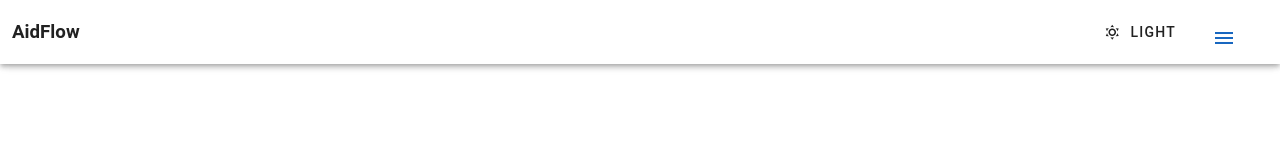
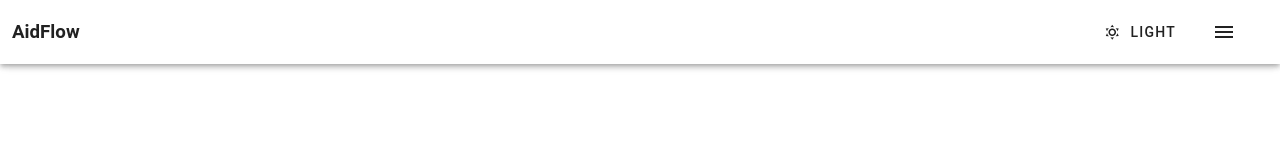
Before and after one commit to addeligero/ScanCount-, a Vue app: page /dashboard in a window 1280 px wide. Shown: the top 160 px of the page. Built offline with nearby package versions, Linux system fonts and the light colour scheme; sample sign-in values are in the browser's storage.

Commit message:
fixed: burer icon

```diff
--- a/src/components/Header.vue
+++ b/src/components/Header.vue
@@ -43,8 +43,8 @@ watch(group, () => {
       @click="onClick"
     ></v-btn>
 
-    <v-btn color="primary" @click="toggleDrawer">
-      <v-app-bar-nav-icon variant="text"></v-app-bar-nav-icon>
+    <v-btn @click="toggleDrawer">
+      <v-app-bar-nav-icon class="fill-height" variant="text"></v-app-bar-nav-icon>
     </v-btn>
   </v-app-bar>
 </template>
```
